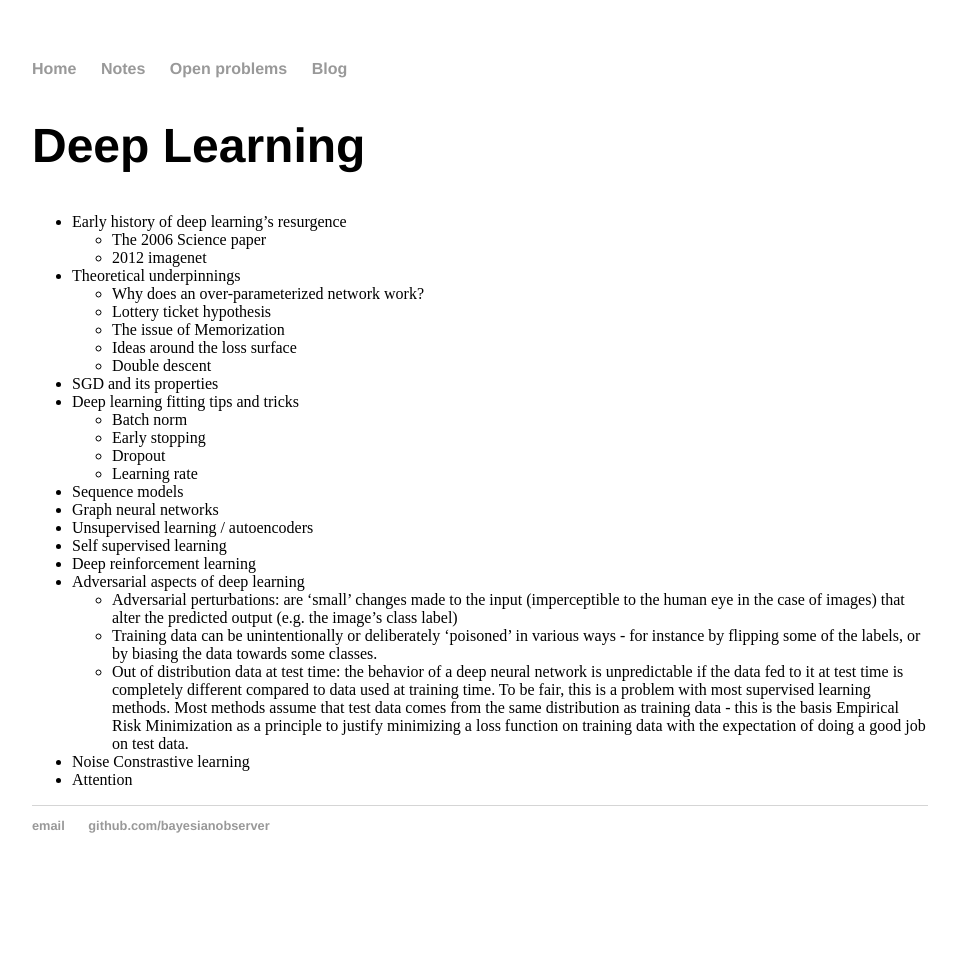
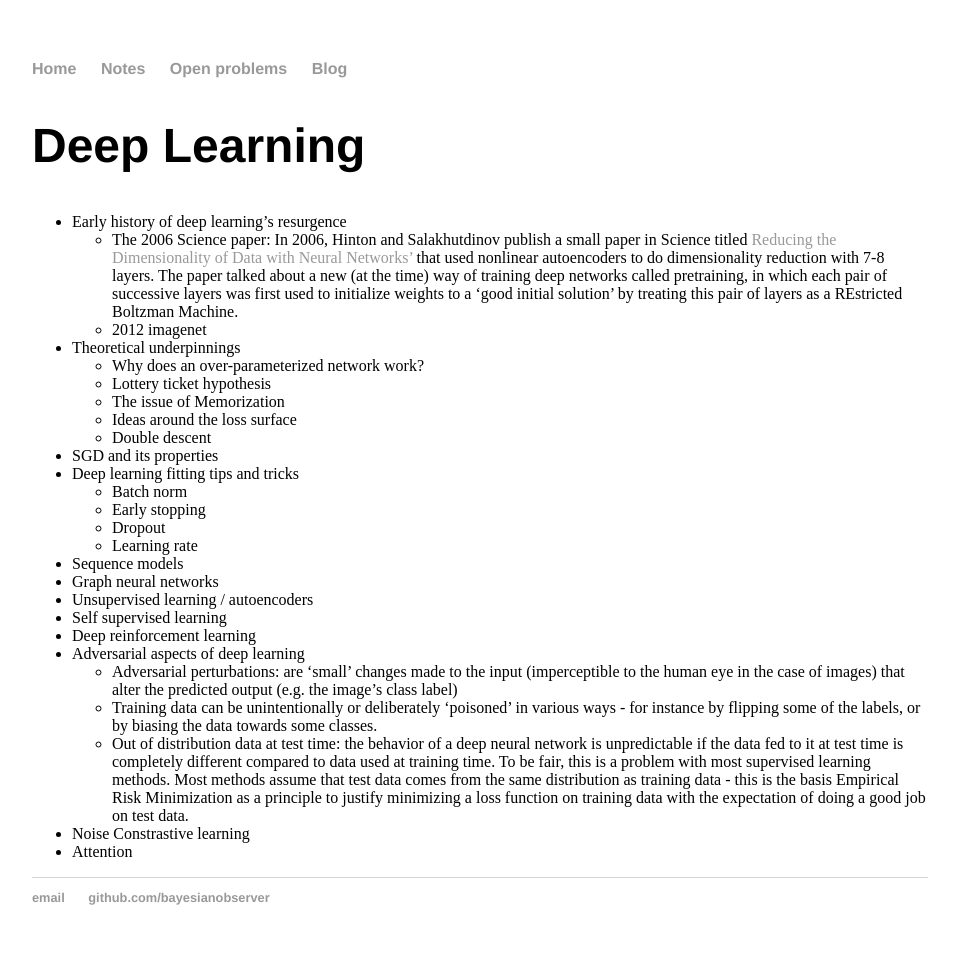
Before and after one commit to bayesianobserver/bayesianobserver.github.io, a Jekyll site: the page built from ml/deeplearning.md, in a window 1280 px wide. Shown: the whole page, without its empty margins (160-1117 px from the left). Built offline with Jekyll 4.4.1, drawn with Linux system fonts in a browser that asks for light colours; before the commit the page ends 900 px from its top, so only the background shows below that.

Commit message:
Update deeplearning.md

```diff
--- a/ml/deeplearning.md
+++ b/ml/deeplearning.md
@@ -4,7 +4,8 @@ title: Deep Learning
 ---
 
 - Early history of deep learning's resurgence
-	- The 2006 Science paper
+	- The 2006 Science paper: In 2006, Hinton and Salakhutdinov publish a small paper in Science titled [Reducing the Dimensionality of
+Data with Neural Networks'](https://www.cs.toronto.edu/~hinton/science.pdf) that used nonlinear autoencoders to do dimensionality reduction with 7-8 layers. The paper talked about a new (at the time) way of training deep networks called pretraining, in which each pair of successive layers was first used to initialize weights to a 'good initial solution' by treating this pair of layers as a REstricted Boltzman Machine.
 	- 2012 imagenet
 - Theoretical underpinnings
 	- Why does an over-parameterized network work?
```
